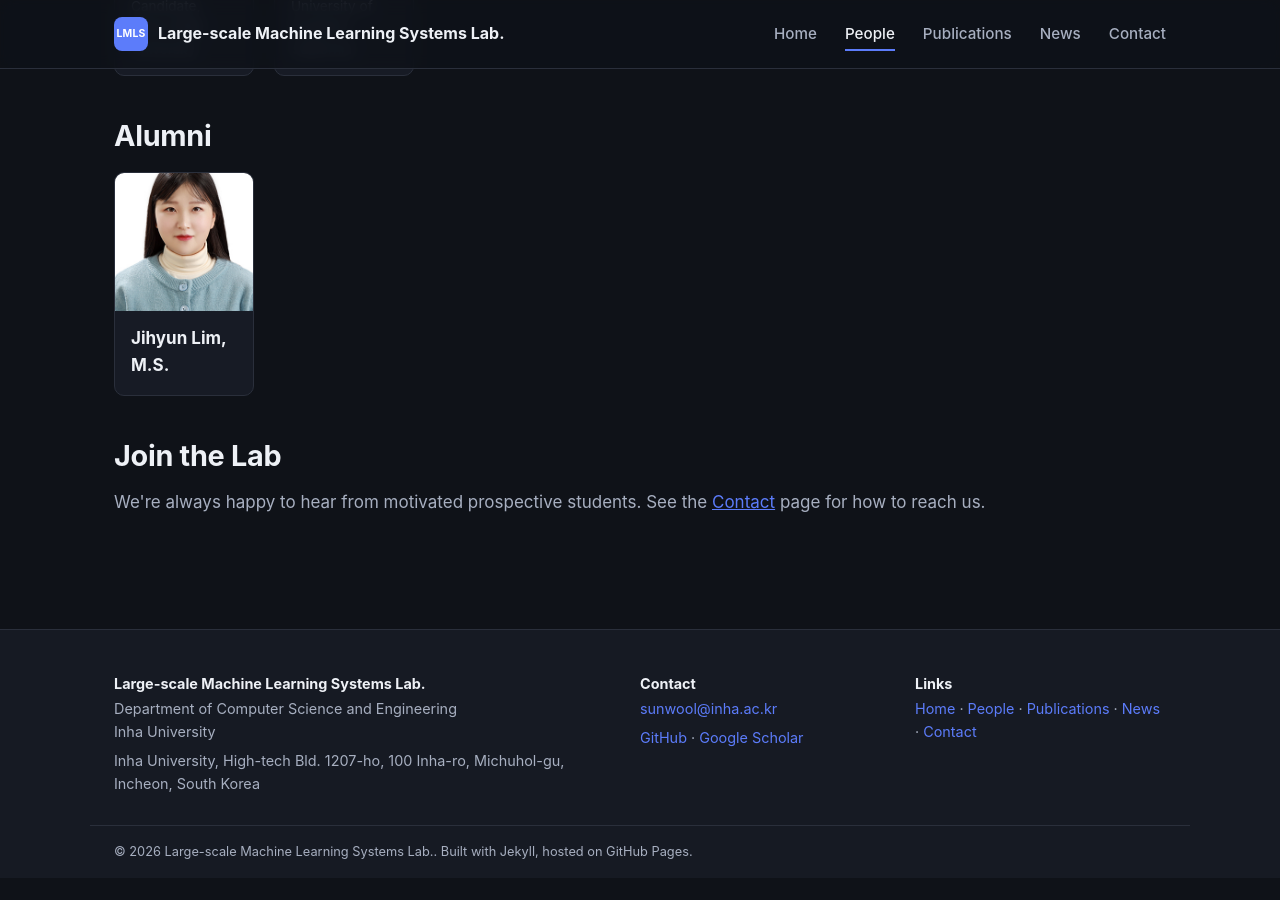
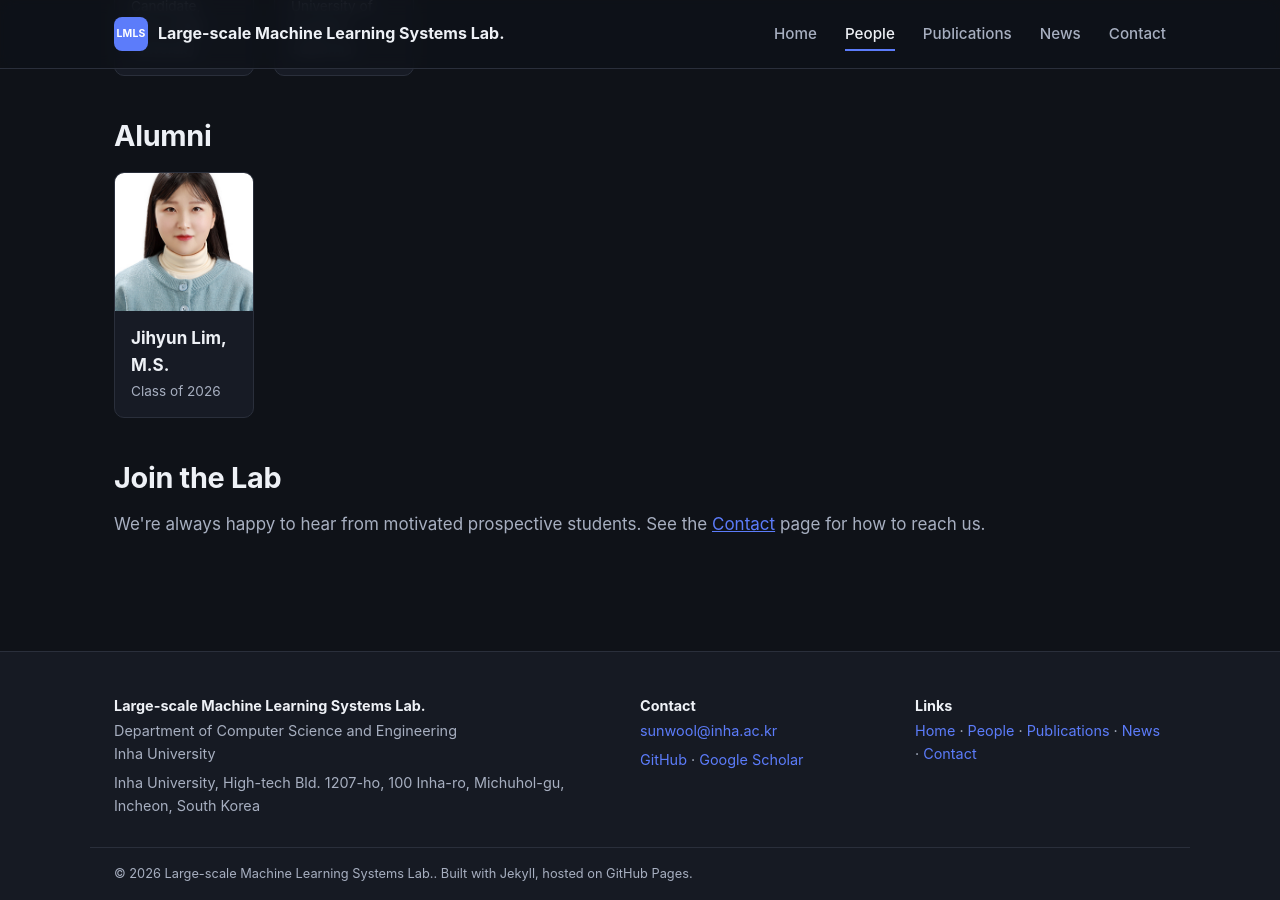
Before and after one commit to LMLS-Lab/lmls-lab.github.io, a Jekyll site: the page built from people.md, in a window 1280 px wide and 900 px high, scrolled down 1554 px. Built offline with Jekyll 4.4.1, drawn with Linux system fonts in a browser that asks for light colours; before the commit the page ends 2432 px from its top, so only the background shows below that.

Commit message:
Updated graduation_Year.

```diff
--- a/_people/jihyun-lim.md
+++ b/_people/jihyun-lim.md
@@ -1,6 +1,7 @@
 ---
 name: "Jihyun Lim, M.S."
 group: "alumni"                       # faculty | phd | ms | undergrad | alumni
+graduation_year: 2026
 order: 1                               # lower = shown first within its group
 email: "jhades625@naver.com"
 google_scholar: "https://scholar.google.co.kr/citations?user=9YSSPY0AAAAJ"
--- a/people.md
+++ b/people.md
@@ -46,6 +46,7 @@ permalink: /people/
               <div class="person-card__body">
                 <div class="person-card__name">{{ person.name }}</div>
                 <div class="person-card__role">{{ person.role }}</div>
+                {% if person.graduation_year %}<div class="person-card__role">Class of {{ person.graduation_year }}</div>{% endif %}
               </div>
             </a>
             {% endfor %}
```
